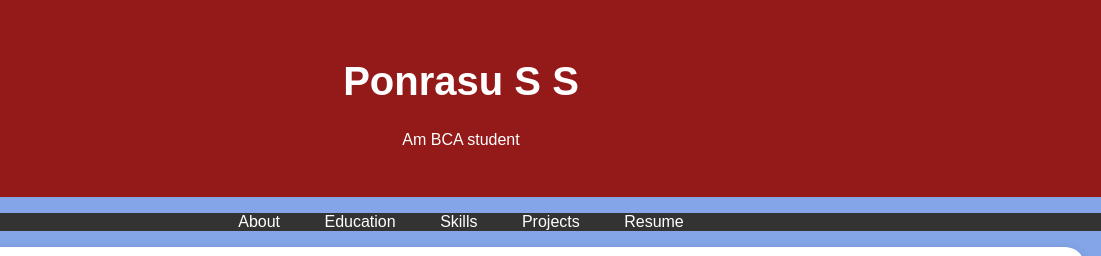
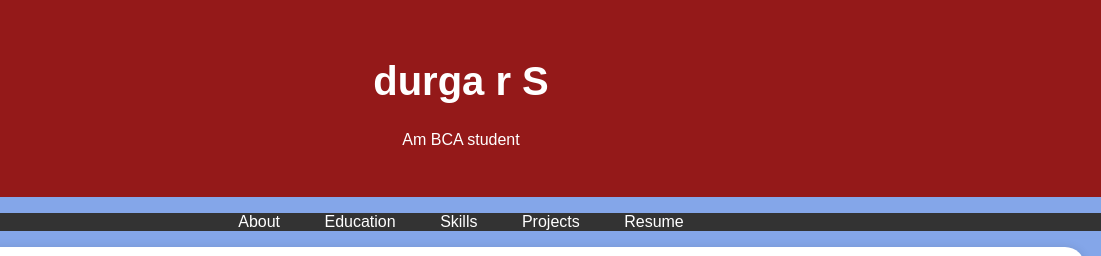
Before and after one commit to durga-rasa-29/Durga, a plain HTML site: page index.html in a window 1280 px wide. Shown: the top 256 px of the page, 179-1280 px from the left. Drawn offline with Linux system fonts and the light colour scheme.

Commit message:
index.html

```diff
--- a/index.html
+++ b/index.html
@@ -96,7 +96,7 @@
         <div class="header-content">
             <!-- Add your profile picture here -->
             <img src="passport photo.jpg" alt="Your Profile Picture" class="profile-picture">
-            <h1>Ponrasu S S</h1>
+            <h1>durga r S</h1>
             <p>Am BCA student</p>
         </div>
     </header>
```
